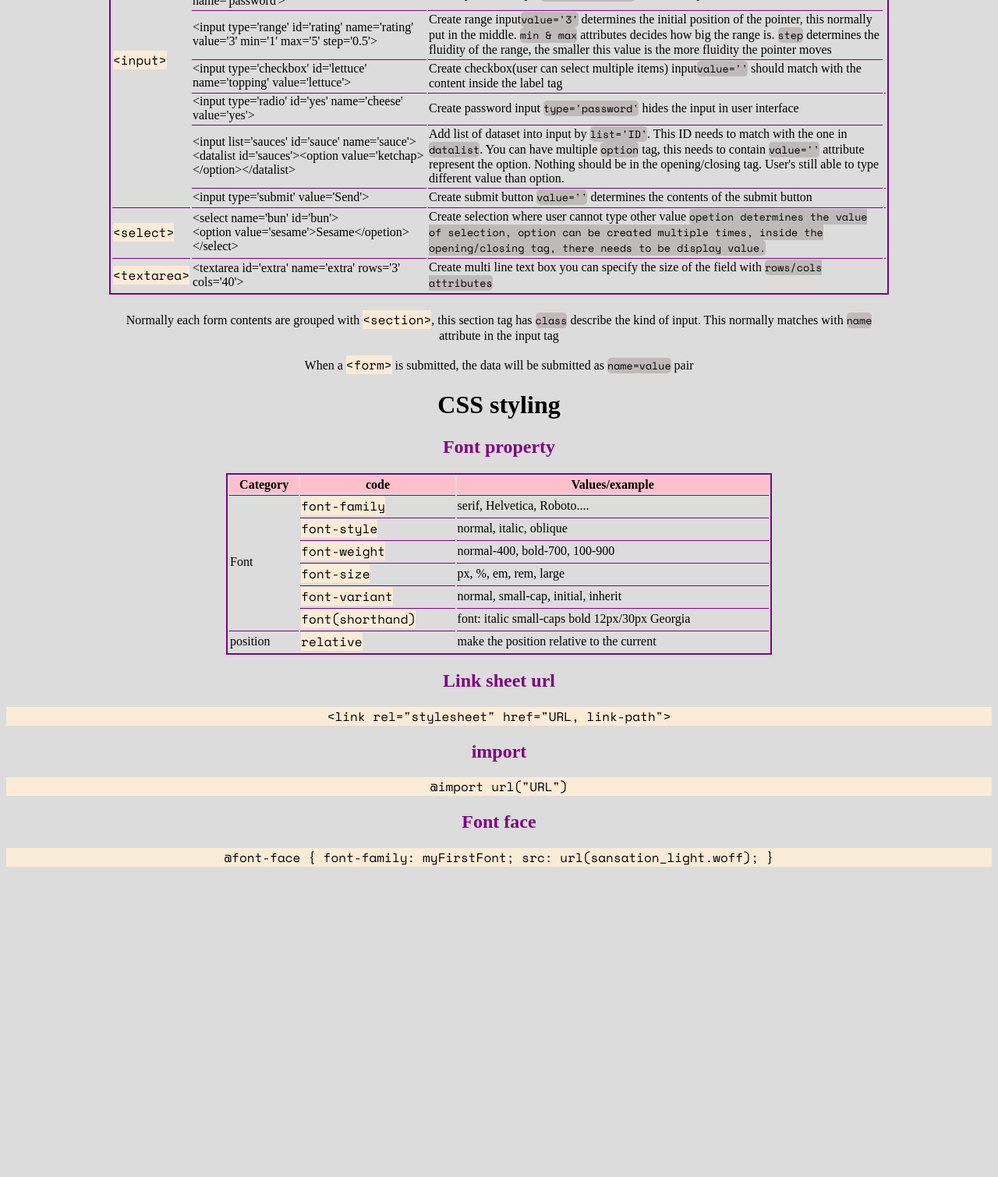
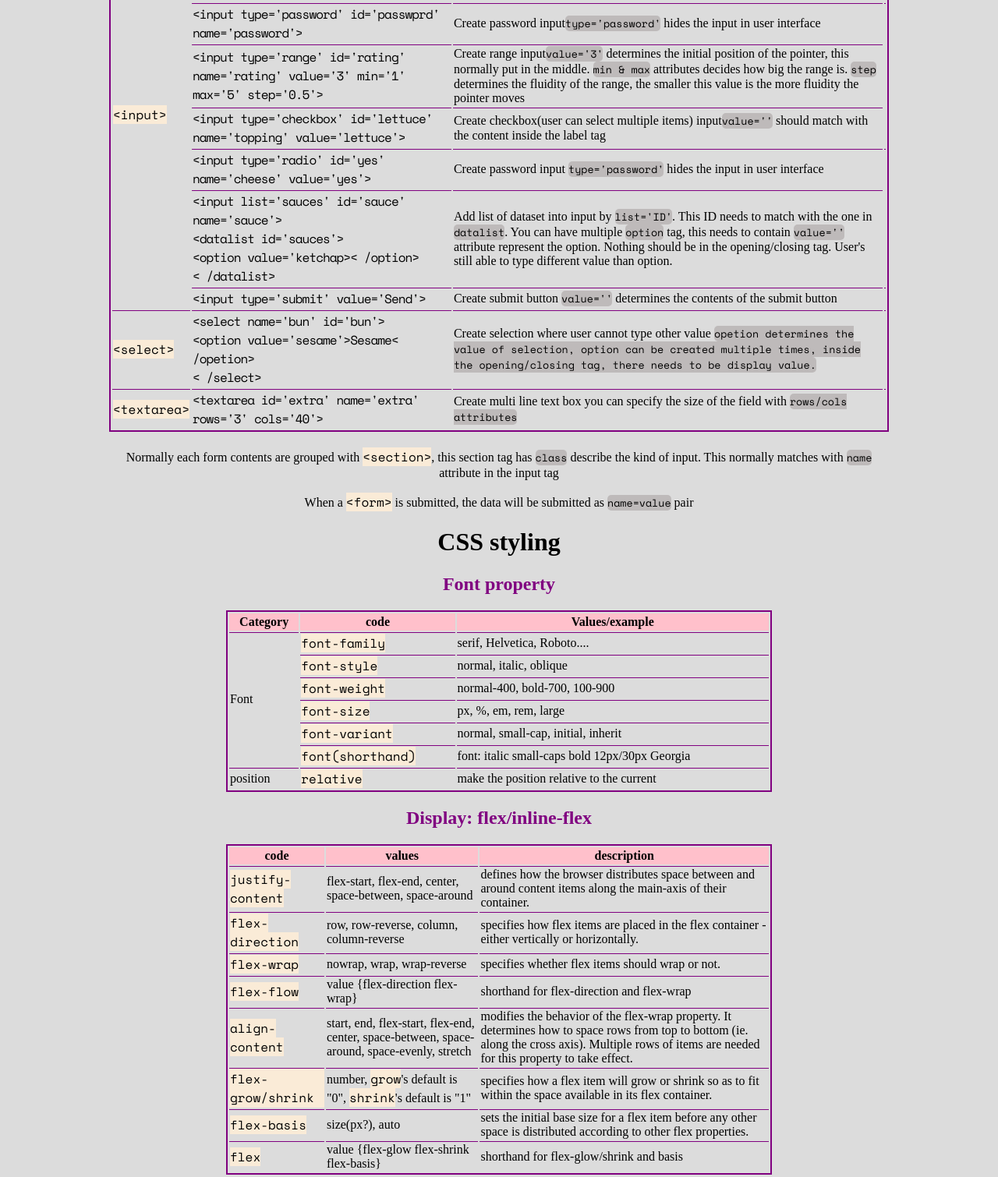
Before and after one commit to tetsu458/cheatsheet.project, a plain HTML site: page index.html in a window 1280 px wide. Shown: the part 808-2318 px from the top of the page at 78% size. Before the commit the page ends 1940 px from the top, so only its background shows below. Drawn offline with nearby package versions, Linux system fonts and the light colour scheme.

Commit message:
Added flex table

```diff
--- a/index.html
+++ b/index.html
@@ -13,7 +13,7 @@
     </header>
     <main>
         <div class="html">
-            <section class="tag table">
+            <section class="table-tag table">
                 <h2>Table Tags</h2>
                 <table>
                     <thead>
@@ -62,7 +62,7 @@
                     </tbody>
                 </table>
             </section>
-            <section class="attr table">
+            <section class="table-attr table">
                 <h2>Table Attributes</h2>
                 <table>
                     <thead>
@@ -99,57 +99,57 @@
                     <tbody>
                         <tr>
                             <td><span class="code">&lt;form&gt;</span></td>
-                            <td>&lt;form action='submission.html' method='POST'&gt;&lt;/form&gt;</td>
+                            <td><span class="tag">&lt;form action='submission.html' method='POST'&gt;&lt;/form&gt;</span></td>
                             <td>initiate HTML form. <span class='code2'>action</span> attribute determines where the form’s information goes, <span class='code2'>method</span> attribute determines how the information is sent and processed.</td>
                         </tr>
                         <tr>
                             <td><span class="code">&lt;label&gt;</span></td>
-                            <td>&lt;label for='ID'&gt;Label of input&lt;/form&gt;</td>
+                            <td><span class="tag">&lt;label for='ID'&gt;Label of input&lt;/form&gt;</span></td>
                             <td>Display the input label. <span class='code2'>for</span> links correspond label and input, this normally comes from the input ID attribute</td>
                         </tr>
                         <tr>
                             <td rowspan="8"><span class="code">&lt;input&gt;</span></td>
-                            <td>&lt;input type='text' id='username' name='username'&gt;</td>
+                            <td><span class="tag">&lt;input type='text' id='username' name='username'&gt;</span></td>
                             <td>Create text input<span class='code2'>type='text'</span> allows user to type text(single line)</td>
                         </tr>
                         <tr>
-                            <td>&lt;input type='number' id='amount' name='amount'&gt;</td>
+                            <td><span class="tag">&lt;input type='number' id='amount' name='amount'&gt;</span></td>
                             <td>Create number(only) input<span class='code2'>type='number'</span> allows user to type number</td>
                         </tr>
                         <tr>
-                            <td>&lt;input type='password' id='passwprd' name='password'&gt;</td>
+                            <td><span class="tag">&lt;input type='password' id='passwprd' name='password'&gt;</span></td>
                             <td>Create password input<span class='code2'>type='password'</span> hides the input in user interface<td>
                         </tr>
                         <tr>
-                            <td>&lt;input type='range' id='rating' name='rating' value='3' min='1' max='5' step='0.5'&gt;</td>
+                            <td><span class="tag">&lt;input type='range' id='rating' name='rating' value='3' min='1' max='5' step='0.5'&gt;</span></td>
                             <td>Create range input<span class='code2'>value='3'</span> determines the initial position of the pointer, this normally put in the middle. <span class='code2'>min & max</span> attributes decides how big the range is. <span class='code2'>step</span> determines the fluidity of the range, the smaller this value is the more fluidity the pointer moves</td>
                         </tr>
                         <tr>
-                            <td>&lt;input type='checkbox' id='lettuce' name='topping' value='lettuce'&gt;</td>
+                            <td><span class="tag">&lt;input type='checkbox' id='lettuce' name='topping' value='lettuce'&gt;</span></td>
                             <td>Create checkbox(user can select multiple items) input<span class='code2'>value=''</span> should match with the content inside the label tag</td>
                         </tr>
                         <tr>
-                            <td>&lt;input type='radio' id='yes' name='cheese' value='yes'&gt;</td>
+                            <td><span class="tag">&lt;input type='radio' id='yes' name='cheese' value='yes'&gt;</span></td>
                             <td>Create password input <span class='code2'>type='password'</span> hides the input in user interface<td>
                         </tr>
                         <tr>
-                            <td>&lt;input list='sauces' id='sauce' name='sauce'&gt;<br>
-                                &lt;datalist id='sauces'&gt;&lt;option value='ketchap&gt;&lt;/option&gt;&lt;/datalist&gt;</td>
+                            <td><span class="tag">&lt;input list='sauces' id='sauce' name='sauce'&gt;<br>
+                                &lt;datalist id='sauces'&gt;<br>&lt;option value='ketchap&gt;&lt; /option&gt;<br>&lt; /datalist&gt;</span></td>
                             <td>Add list of dataset into input by <span class='code2'>list='ID'</span>. This ID needs to match with the one in <span class='code2'>datalist</span>. You can have multiple <span class='code2'>option</span> tag, this needs to contain <span class='code2'>value=''</span> attribute represent the option. Nothing should be in the opening/closing tag. User's still able to type different value than option.</td>
                         </tr>
                         <tr>
-                            <td>&lt;input type='submit' value='Send'&gt;</td>
+                            <td><span class="tag">&lt;input type='submit' value='Send'&gt;</span></td>
                             <td>Create submit button <span class='code2'>value=''</span> determines the contents of the submit button<td>
                         </tr>
                         <tr>
                             <td><span class="code">&lt;select&gt;</span></td>
-                            <td>&lt;select name='bun' id='bun'&gt;<br>
-                                &lt;option value='sesame'&gt;Sesame&lt;/opetion&gt;&lt;/select&gt;</td>
+                            <td><span class="tag">&lt;select name='bun' id='bun'&gt;<br>
+                                &lt;option value='sesame'&gt;Sesame&lt; /opetion&gt; <br>&lt; /select&gt;</span></td>
                             <td>Create selection where user cannot type other value <span class='code2'>opetion<span> determines the value of selection, option can be created multiple times, inside the opening/closing tag, there needs to be display value.<td>
                         </tr>
                         <tr>
                             <td><span class="code">&lt;textarea&gt;</span></td>
-                            <td>&lt;textarea id='extra' name='extra' rows='3' cols='40'&gt;</td>
+                            <td><span class="tag">&lt;textarea id='extra' name='extra' rows='3' cols='40'&gt;</span></td>
                             <td>Create multi line text box you can specify the size of the field with <span class='code2'>rows/cols<span> attributes<td>
                         </tr>
                     </tbody>
@@ -204,6 +204,62 @@
                     </tbody>
                 </table>
             </section>
+            <section class="flex table">
+                <h2>Display: flex/inline-flex</h2>
+                <table>
+                    <thead>
+                        <tr>
+                            <th>code</th>
+                            <th>values</th>
+                            <th>description</th>
+                        </tr>
+                    </thead>
+                    <tbody>
+                        <tr>
+                            <td><span class="code">justify-content</span></td>
+                            <td>flex-start, flex-end, center, space-between, space-around</td>
+                            <td>defines how the browser distributes space between and around content items along the main-axis of their container.</td>
+                        </tr>
+                        <tr>
+                            <td><span class="code">flex-direction</span></td>
+                            <td>row, row-reverse, column, column-reverse</td>
+                            <td>specifies how flex items are placed in the flex container - either vertically or horizontally.</td>
+                        </tr>
+                        <tr>
+                            <td><span class="code">flex-wrap</span></td>
+                            <td>nowrap, wrap, wrap-reverse</td>
+                            <td>specifies whether flex items should wrap or not.</td>
+                        </tr>
+                        <tr>
+                            <td><span class="code">flex-flow</span></td>
+                            <td>value {flex-direction flex-wrap}</td>
+                            <td>shorthand for flex-direction and flex-wrap</td>
+                        </tr>
+                        <tr>
+                            <td><span class="code">align-content</span></td>
+                            <td>start, end, flex-start, flex-end, center, space-between, space-around, space-evenly, stretch</td>
+                            <td>modifies the behavior of the flex-wrap property. It determines how to space rows from top to bottom (ie. along the cross axis). Multiple rows of items are needed for this property to take effect.</td>
+                        </tr>
+                        <tr>
+                            <td class="code">flex-grow/shrink</td>
+                            <td>number, <span class="code">grow</span>'s default is "0", <span class="code">shrink</span>'s default is "1"</td>
+                            <td>specifies how a flex item will grow or shrink so as to fit within the space available in its flex container.</td>
+                        </tr>
+                        <tr>
+                            <td><span class="code">flex-basis</span></td>
+                            <td>size(px?), auto</td>
+                            <td>sets the initial base size for a flex item before any other space is distributed according to other flex properties.</td>
+                        </tr>
+                        <tr>
+                            <td><span class="code">flex</span></td>
+                            <td>value {flex-glow flex-shrink flex-basis}</td>
+                            <td>shorthand for flex-glow/shrink and basis</td>
+                        </tr>
+                    </tbody>
+                </table>
+            </section>
+
+
             <section class="linking">
                 <h2>Link sheet url</h2>
                 <p class="code">&lt;link rel="stylesheet" href="URL, link-path"&gt;</p>
--- a/styles.css
+++ b/styles.css
@@ -35,6 +35,11 @@ thead tr th{
     font-family: "Space Mono";
 }
 
+.tag {
+    font-family: "Space Mono";
+    letter-spacing: -1px;
+}
+
 tbody tr td
 ,tbody tr th{
     border-top: 1px solid purple;
```
